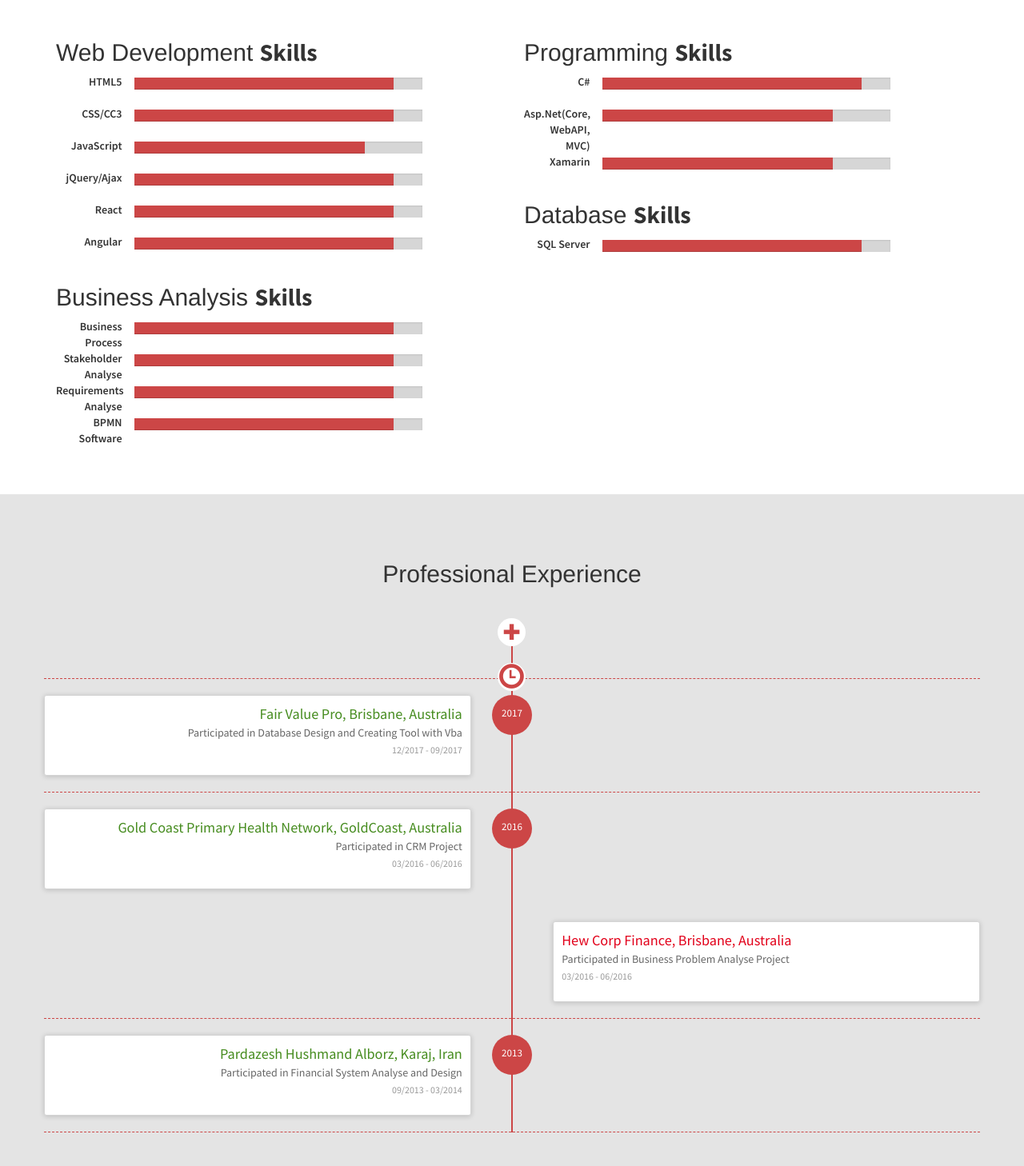
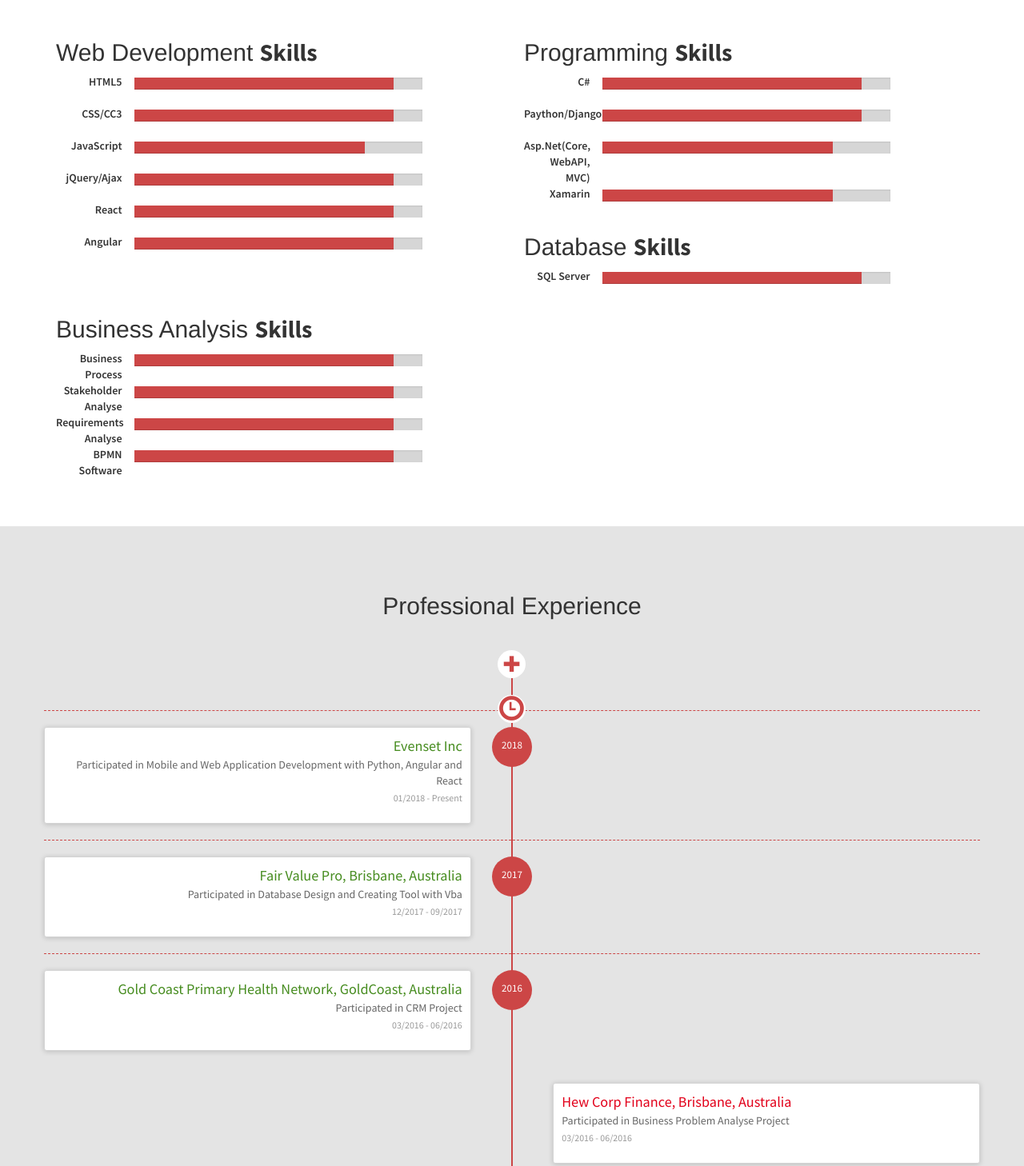
Before and after one commit to maryamyasaei/Personal-Website-, a plain HTML site: page index.html in a window 1280 px wide. Shown: the part 800-2258 px from the top of the page at 80% size. Drawn offline with Linux system fonts and the light colour scheme.

Commit message:
New Changes

```diff
--- a/index.html
+++ b/index.html
@@ -209,6 +209,17 @@
                             </div>
                         </div>
                     </div>
+					<div class="row">
+                        <div class="col-md-2 skilltitle">Paython/Django </div>
+                        <div class="col-md-8">
+                            <div class="progress">
+                                <div class="progress-bar" role="progressbar" aria-valuenow="90" aria-valuemin="0" aria-valuemax="100" style="width: 90%;">
+                                    <span class="sr-only">90% Complete</span>
+                                </div>
+                            </div>
+                        </div>
+                    </div>
+
                     <div class="row">
                         <div class="col-md-2 skilltitle">Asp.Net(Core, WebAPI, MVC)</div>
                         <div class="col-md-8">
@@ -314,11 +325,34 @@
                 <span class="glyphicon glyphicon-time" style="margin-top:3px;"></span>
             </a>
         </div>
+		</div>
+
+
+	    <div class="row timeline-movement">
+		<div class="timeline-badge">
+			<span class="timeline-balloon-date-month">  </span>
+            <span class="timeline-balloon-date-month" style="margin-top:20px;"> 2018 </span>
+        </div>
+
+
+
+        <div class="col-sm-6  timeline-item">
+            <div class="row">
+                <div class="col-sm-11">
+                    <div class="timeline-panel credits">
+                        <ul class="timeline-panel-ul">
+                            <li><span class="importo">Evenset Inc</span></li>
+                            <li><span class="causale">Participated in Mobile and Web Application Development with Python, Angular and React</span> </li>
+                            <li><p><small class="text-muted"> 01/2018 - Present</small></p> </li>
+                        </ul>
+                    </div>
+
+                </div>
+            </div>
+        </div>
 
     </div>
-	    <div class="row timeline-movement">
-
-
+        <div class="row timeline-movement">
         <div class="timeline-badge">
 			<span class="timeline-balloon-date-month">  </span>
             <span class="timeline-balloon-date-month" style="margin-top:20px;"> 2017  </span>
```
